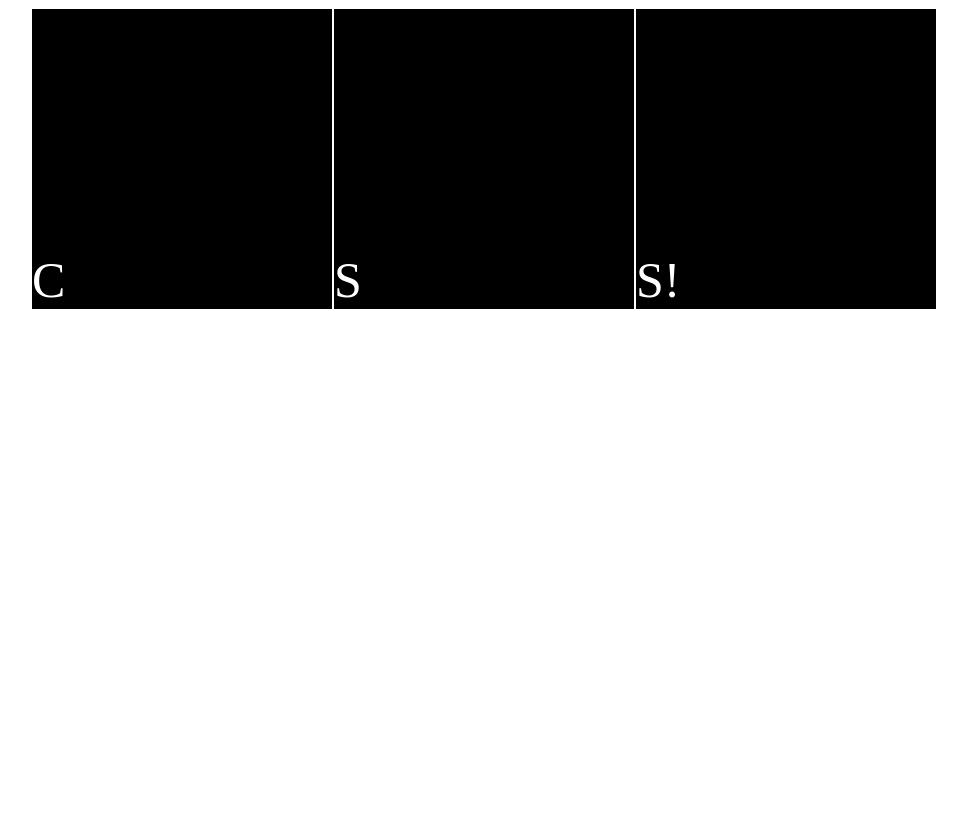
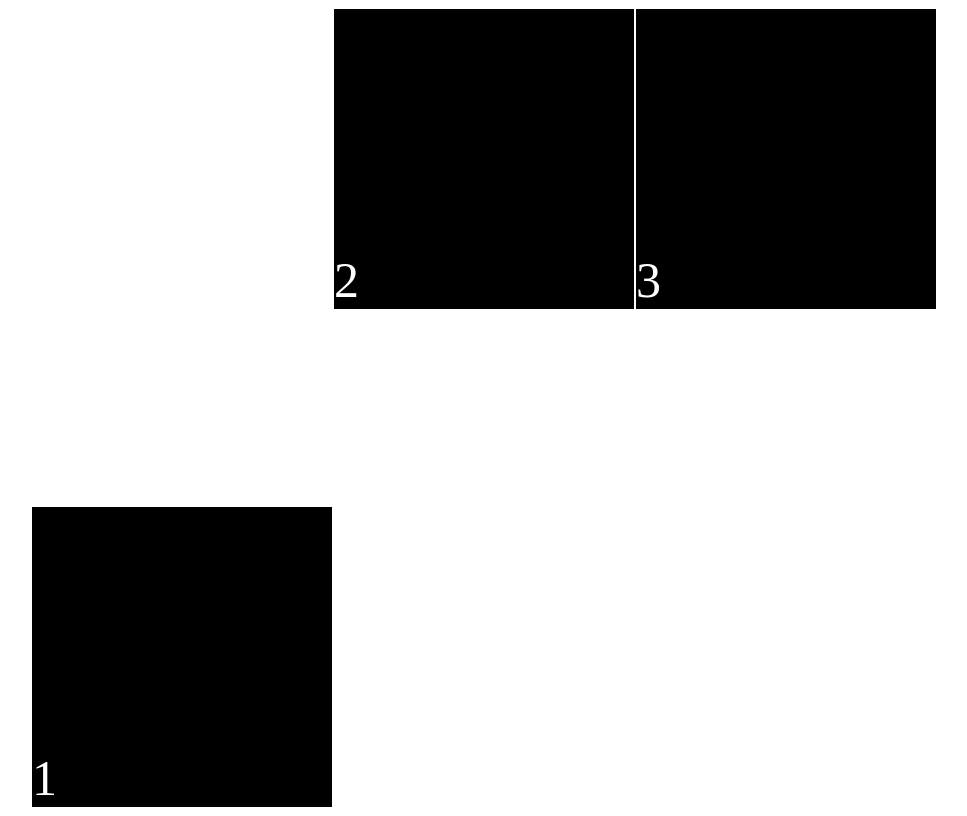
Before and after one commit to callmedevmomo/css-master, a plain HTML site: page flexbox.html in a window 1280 px wide. Shown: the whole page, without its empty margins (156-1123 px from the left). Drawn offline with Linux system fonts and the light colour scheme.

Commit message:
before grid

```diff
--- a/flexbox.html
+++ b/flexbox.html
@@ -36,13 +36,16 @@
         color: white;
         font-size: 50px;
       }
+      .box:first-child {
+        align-self: flex-end;
+      }
     </style>
   </head>
   <body>
     <div class="father">
-      <div class="box">C</div>
-      <div class="box">S</div>
-      <div class="box">S!</div>
+      <div class="box">1</div>
+      <div class="box">2</div>
+      <div class="box">3</div>
     </div>
   </body>
 </html>
```
